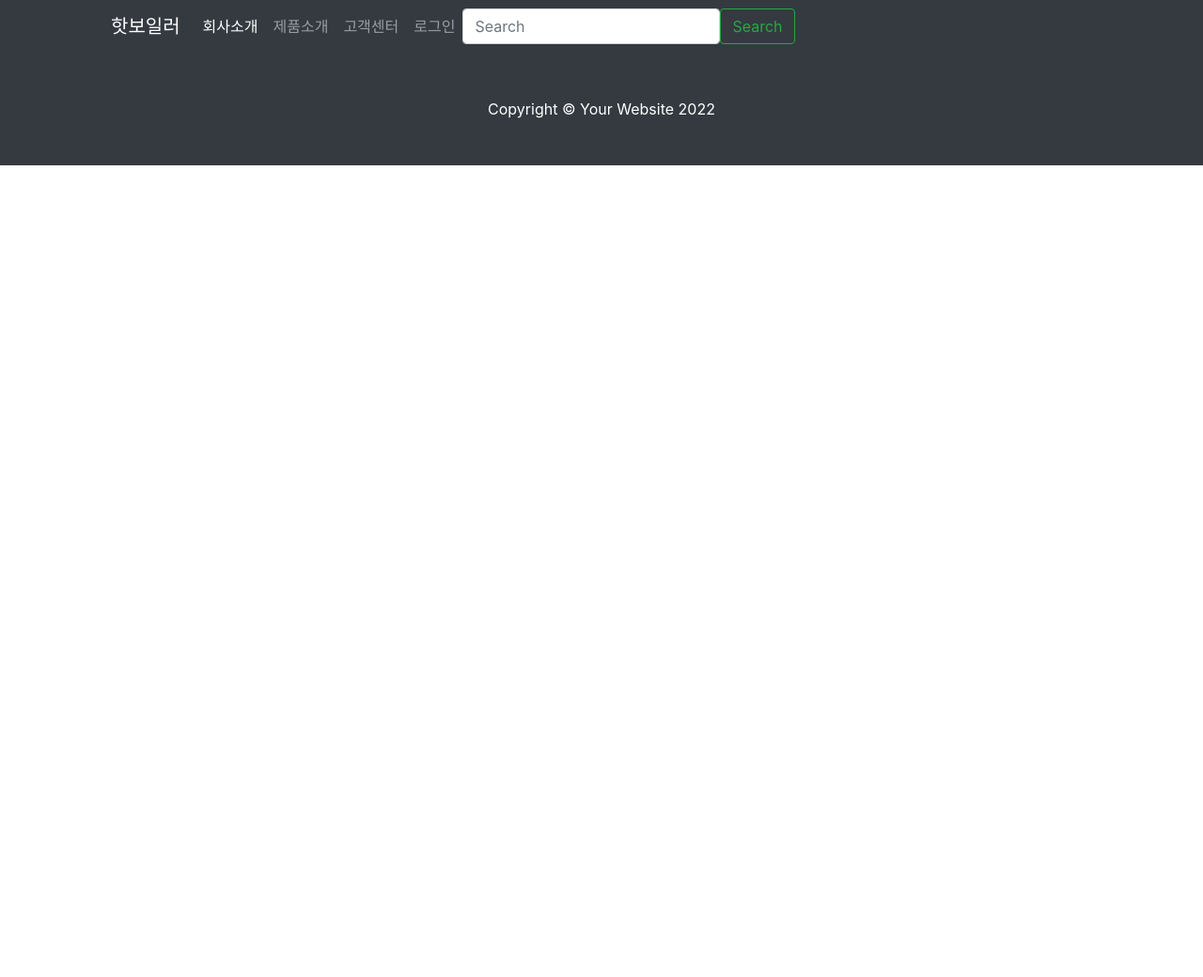
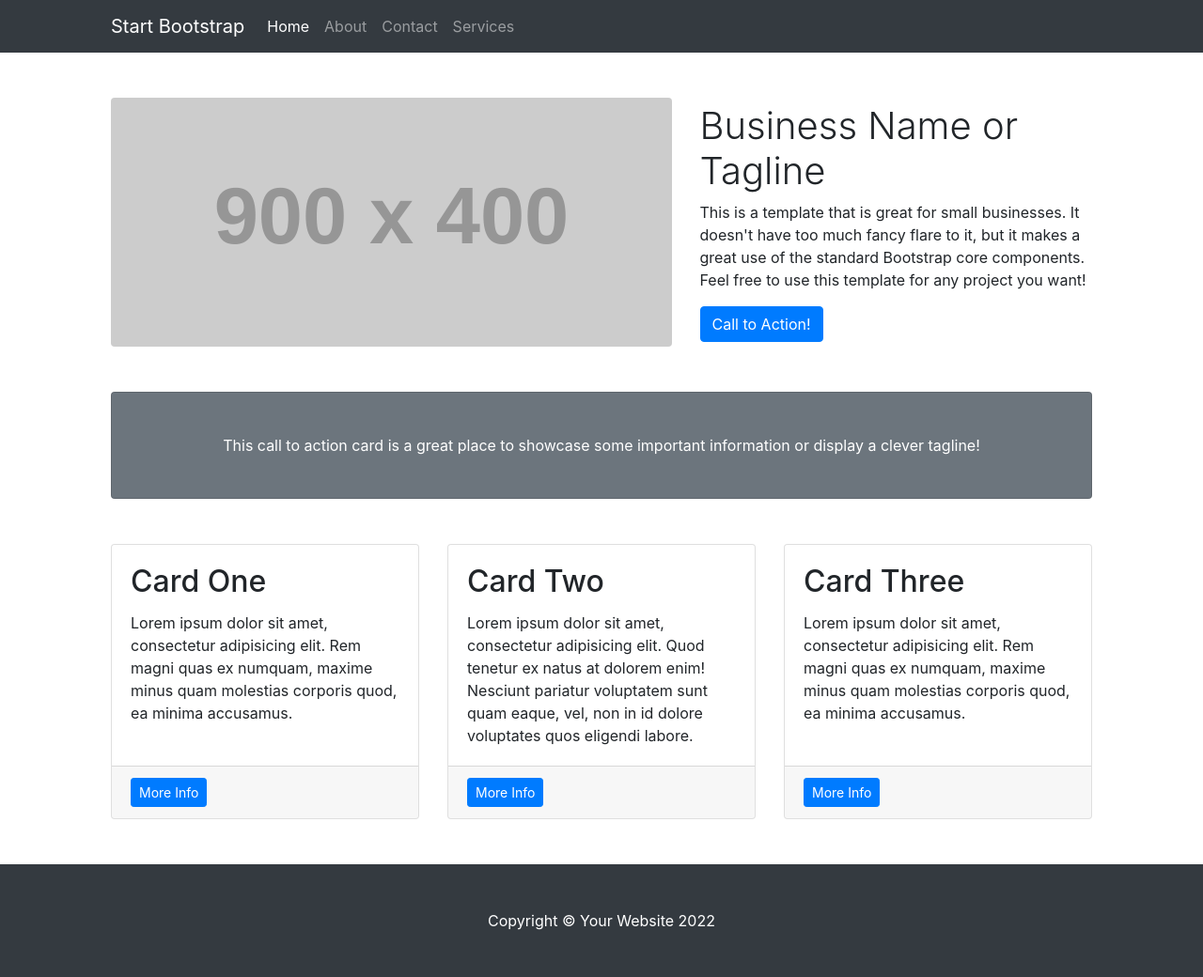
Before and after one commit to alsrud20/django_lec, a Django app: page /mysite/ in a window 1280 px wide. Shown: the whole page at 94% size. Before the commit the page ends 176 px from the top, so only its background shows below. Run offline with Django 4.2, Linux system fonts and the light colour scheme; grey boxes labelled with a size stand in for pictures from a placeholder-image service; data that the repository does not hold is empty; some libraries are stand-ins or nearby versions.

Commit message:
2주차 django 개발 시작

```diff
--- a/templates/mysite/content_list.html
+++ b/templates/mysite/content_list.html
@@ -17,41 +17,64 @@
         <!-- Responsive navbar-->
         <nav class="navbar navbar-expand-lg navbar-dark bg-dark">
             <div class="container px-5">
-                <a class="navbar-brand" href="#!">핫보일러</a>
+                <a class="navbar-brand" href="#!">Start Bootstrap</a>
                 <button class="navbar-toggler" type="button" data-bs-toggle="collapse" data-bs-target="#navbarSupportedContent" aria-controls="navbarSupportedContent" aria-expanded="false" aria-label="Toggle navigation"><span class="navbar-toggler-icon"></span></button>
                 <div class="collapse navbar-collapse" id="navbarSupportedContent">
                     <ul class="navbar-nav ms-auto mb-2 mb-lg-0">
-                        <li class="nav-item"><a class="nav-link active" aria-current="page" href="#!">회사소개</a></li>
-                        <li class="nav-item"><a class="nav-link" href="#!">제품소개</a></li>
-                        <li class="nav-item"><a class="nav-link" href="#!">고객센터</a></li>
-                        <li class="nav-item"><a class="nav-link" href="#!">로그인</a></li>
-                        </ul>
-                        <form class="d-flex">
-                        <input class="form-control me-2" type="search" placeholder="Search" aria-label="Search">
-                        <button class="btn btn-outline-success" type="submit">Search</button>
-                        </form>
+                        <li class="nav-item"><a class="nav-link active" aria-current="page" href="#!">Home</a></li>
+                        <li class="nav-item"><a class="nav-link" href="#!">About</a></li>
+                        <li class="nav-item"><a class="nav-link" href="#!">Contact</a></li>
+                        <li class="nav-item"><a class="nav-link" href="#!">Services</a></li>
+                    </ul>
                 </div>
             </div>
         </nav>
         <!-- Page Content-->
         <div class="container px-4 px-lg-5">
             <!-- Heading Row-->
-                    {% if content_list %}
-                    {% for content in content_list %}
-            <div class="row align-items-center my-5">
-                    <div class="col-lg-6"><img class="img-fluid rounded mb-4 mb-lg-0" src="https://dummyimage.com/900x400/dee2e6/6c757d.jpg" alt="..." /></div>
-                    <div class="col-lg-6"><h2 class="font-weight-light">{{ content.title }}</h2>
-                    <p>{{ content.content}}</p>
-                    <a class="btn btn-primary" href="#!">상품 상세보기</a>
+            <div class="row gx-4 gx-lg-5 align-items-center my-5">
+                <div class="col-lg-7"><img class="img-fluid rounded mb-4 mb-lg-0" src="https://dummyimage.com/900x400/dee2e6/6c757d.jpg" alt="..." /></div>
+                <div class="col-lg-5">
+                    <h1 class="font-weight-light">Business Name or Tagline</h1>
+                    <p>This is a template that is great for small businesses. It doesn't have too much fancy flare to it, but it makes a great use of the standard Bootstrap core components. Feel free to use this template for any project you want!</p>
+                    <a class="btn btn-primary" href="#!">Call to Action!</a>
+                </div>
+            </div>
+            <!-- Call to Action-->
+            <div class="card text-white bg-secondary my-5 py-4 text-center">
+                <div class="card-body"><p class="text-white m-0">This call to action card is a great place to showcase some important information or display a clever tagline!</p></div>
+            </div>
+            <!-- Content Row-->
+            <div class="row gx-4 gx-lg-5">
+                <div class="col-md-4 mb-5">
+                    <div class="card h-100">
+                        <div class="card-body">
+                            <h2 class="card-title">Card One</h2>
+                            <p class="card-text">Lorem ipsum dolor sit amet, consectetur adipisicing elit. Rem magni quas ex numquam, maxime minus quam molestias corporis quod, ea minima accusamus.</p>
+                        </div>
+                        <div class="card-footer"><a class="btn btn-primary btn-sm" href="#!">More Info</a></div>
                     </div>
                 </div>
-                    {% endfor %}
-                    {% endif %}
+                <div class="col-md-4 mb-5">
+                    <div class="card h-100">
+                        <div class="card-body">
+                            <h2 class="card-title">Card Two</h2>
+                            <p class="card-text">Lorem ipsum dolor sit amet, consectetur adipisicing elit. Quod tenetur ex natus at dolorem enim! Nesciunt pariatur voluptatem sunt quam eaque, vel, non in id dolore voluptates quos eligendi labore.</p>
+                        </div>
+                        <div class="card-footer"><a class="btn btn-primary btn-sm" href="#!">More Info</a></div>
+                    </div>
+                </div>
+                <div class="col-md-4 mb-5">
+                    <div class="card h-100">
+                        <div class="card-body">
+                            <h2 class="card-title">Card Three</h2>
+                            <p class="card-text">Lorem ipsum dolor sit amet, consectetur adipisicing elit. Rem magni quas ex numquam, maxime minus quam molestias corporis quod, ea minima accusamus.</p>
+                        </div>
+                        <div class="card-footer"><a class="btn btn-primary btn-sm" href="#!">More Info</a></div>
+                    </div>
+                </div>
+            </div>
         </div>
-            <!-- Call to Action-->
-
-            <!-- Content Row-->
-
         <!-- Footer-->
         <footer class="py-5 bg-dark">
             <div class="container px-4 px-lg-5"><p class="m-0 text-center text-white">Copyright &copy; Your Website 2022</p></div>
```
